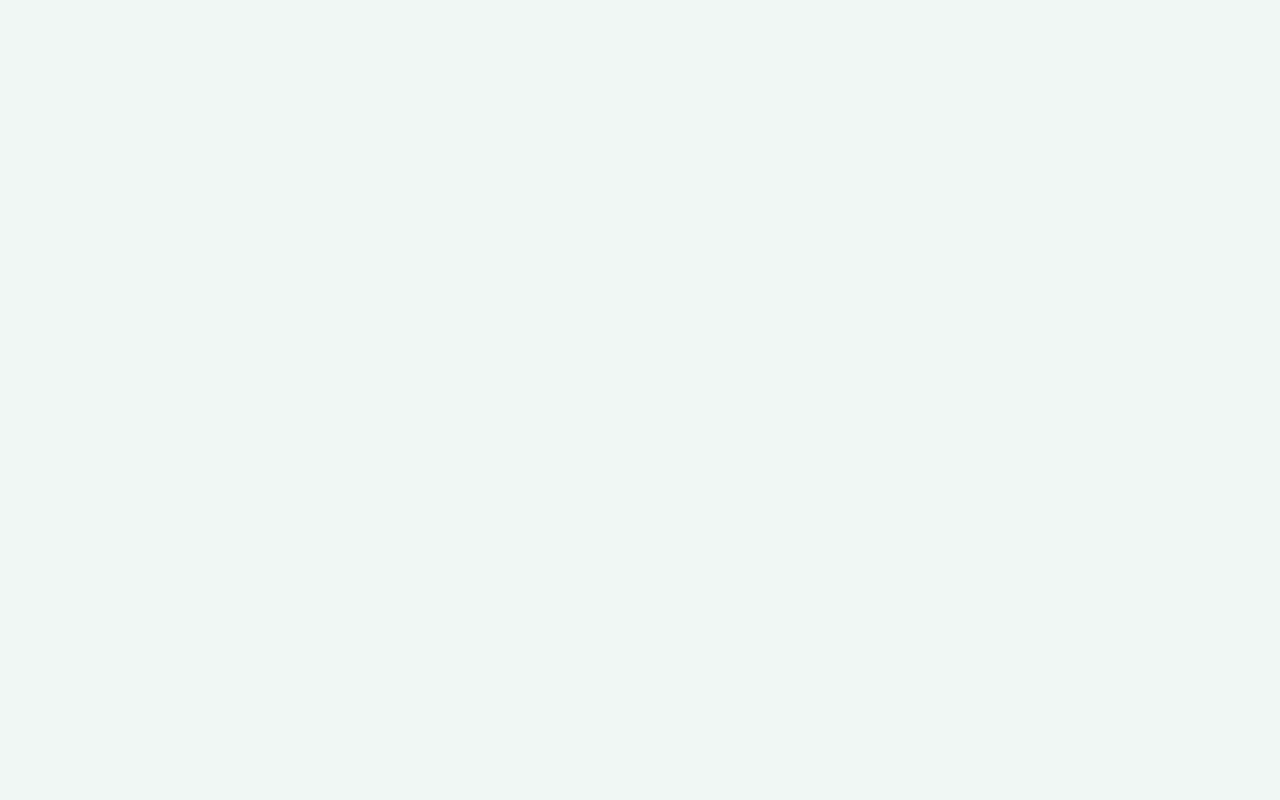
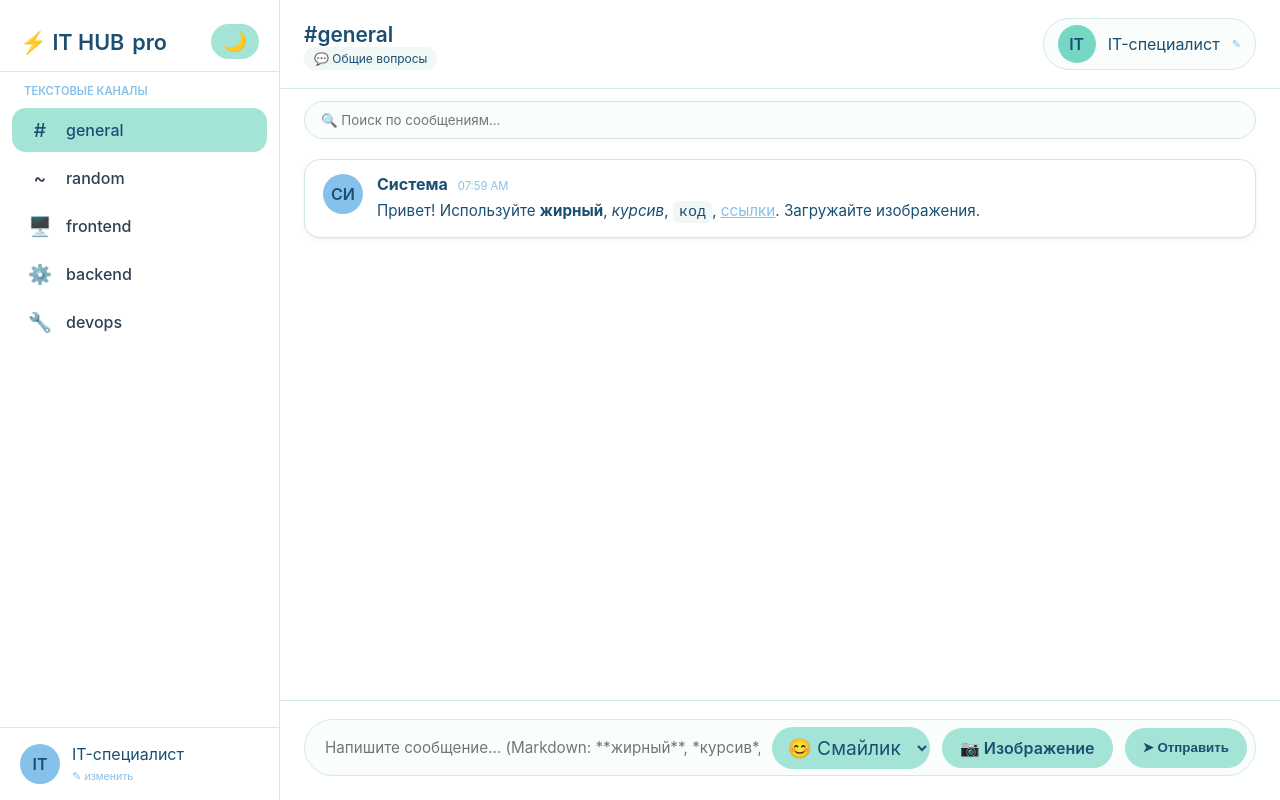
Before and after one commit to RestarterN1/21-chat, a plain HTML site: page index.html in a window 1280 px wide. Drawn offline with Linux system fonts and the light colour scheme.

Commit message:
исправлено подключение скрипта

```diff
--- a/index.html
+++ b/index.html
@@ -5,7 +5,6 @@
     <meta name="viewport" content="width=device-width, initial-scale=1.0, user-scalable=yes">
     <title>IT Connect Pro — Мессенджер с анимацией и непрочитанными</title>
     <link type="text/css" rel="stylesheet" href="css/style.css">
-    <script src="js/script.js">
 </head>
 <body>
 <div class="messenger">
@@ -55,5 +54,7 @@
         </div>
     </main>
 </div>
+
+<script src="js/script.js"></script>
 </body>
 </html>
```
